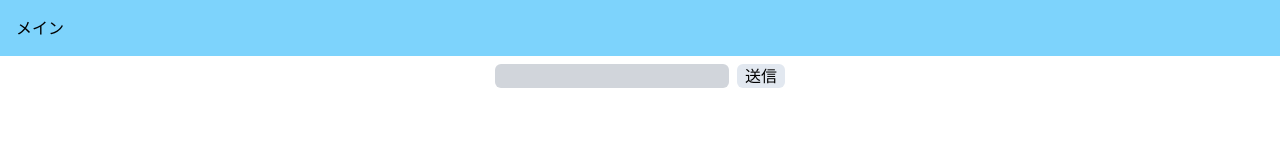
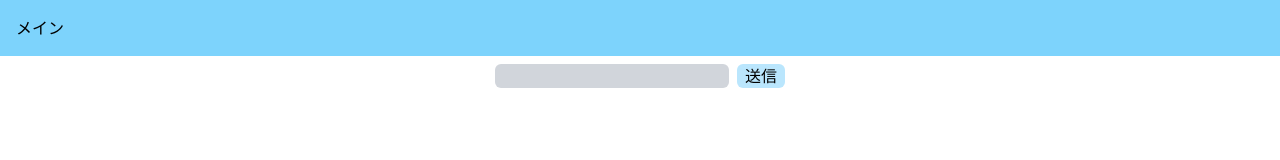
Before and after one commit to Kroro1208/next-basic-learn-app, a Next.js app: page /sa in a window 1280 px wide. Shown: the top 160 px of the page. Built offline with nearby package versions, Linux system fonts and the light colour scheme.

Commit message:
formの管理を試した

```diff
--- a/src/actions/testActions.ts
+++ b/src/actions/testActions.ts
@@ -1,8 +1,16 @@
 "use server"
 
-export const createTask = async (taskId: number, formData: FormData) => {
+interface FormState {
+    error: string;
+}
+
+export const createTask = async (taskId: number, state: FormState, formData: FormData) => {
     // DBにtaskを作成
     console.log("タスクを登録しました");
     console.log(formData.get("name"));
     console.log(taskId);
+
+    state.error = 'エラーが発生しました';
+
+    return state;
 }
--- a/src/app/sa/page.tsx
+++ b/src/app/sa/page.tsx
@@ -1,14 +1,30 @@
+'use client'
+
 import { createTask } from "@/actions/testActions"
+import { useFormState, useFormStatus } from "react-dom";
 
 const ServerActionsPage = () => {
     const taskId = 1;
     const createTaskId =  createTask.bind(null, taskId) // bind()でformに存在しないdataをSAに渡す
+    const initialState = { error: ''};
+    const [state, formAction ] =  useFormState(createTaskId, initialState);
+
+    const SubmitButton = () => {
+      const { pending } = useFormStatus();
+      return (
+        <button type='submit' disabled={pending} className='bg-sky-200 disabled:bg:gray-300 ml-2 px-2 rounded-md'>
+          送信
+        </button>
+      );
+    }
+
   return (
     <div>
-      <form action={createTaskId} className='mt-2 flex items-center justify-center'>
+      <form action={formAction} className='mt-2 flex items-center justify-center'>
         <input type="text" name="name" id="name" className='bg-gray-300 rounded-md'/>
-        <button type='submit' className='bg-slate-200 ml-2 px-2 rounded-md'>送信</button>
+        <SubmitButton />
       </form>
+      <div>{state.error}</div>
     </div>
   )
 }
```
